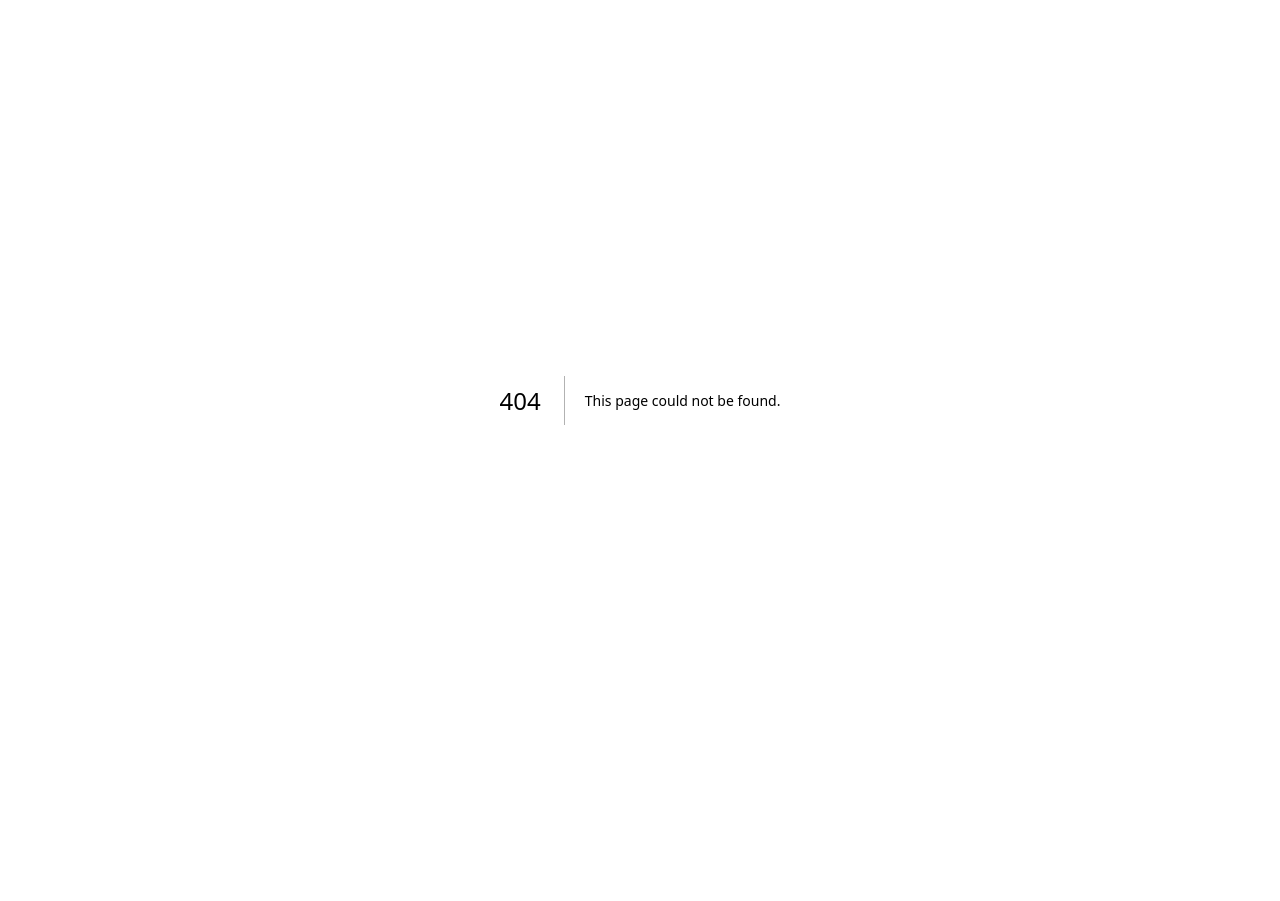
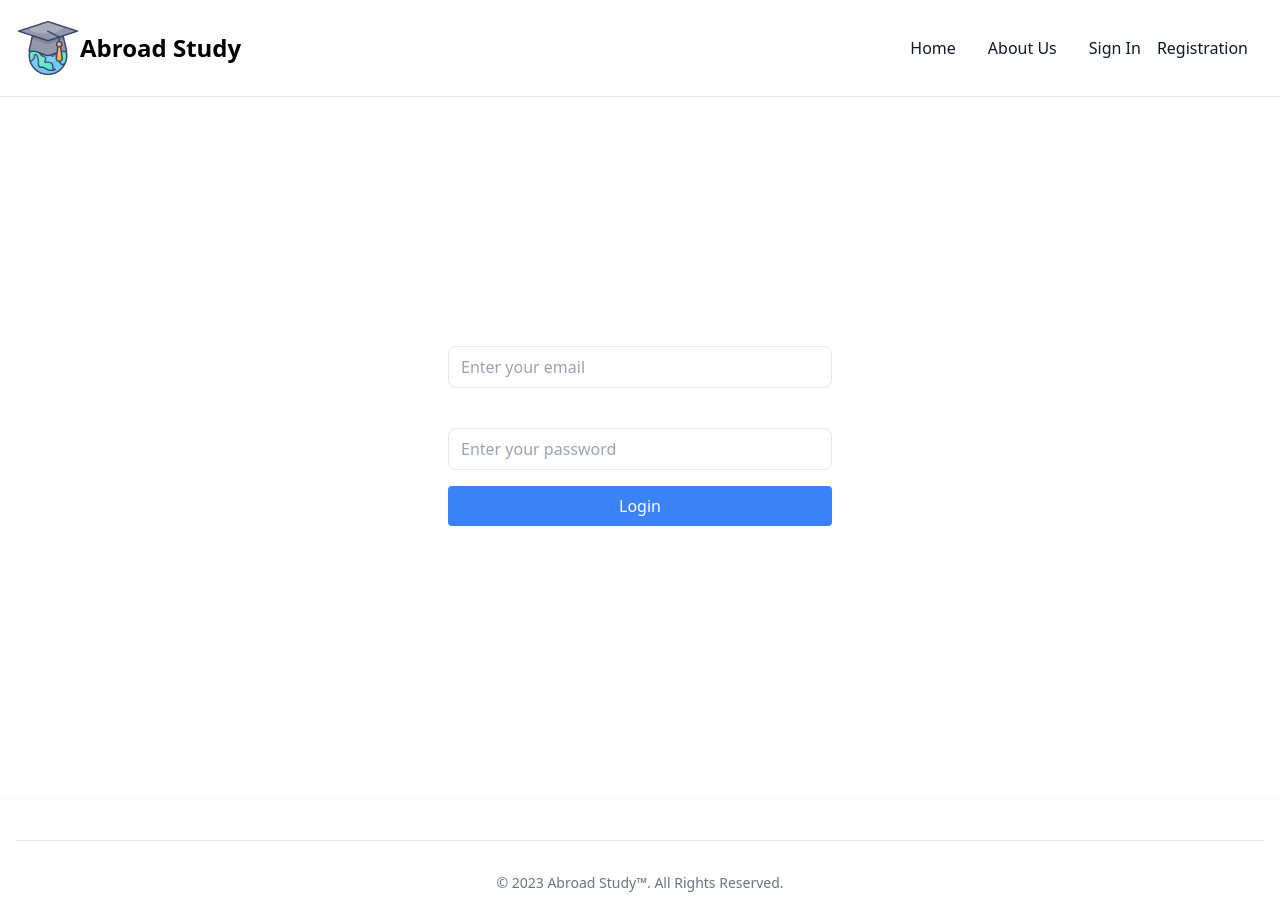
Before and after one commit to aftabrakinsad/Abroad_Study_Consulting_FT_FE, a Next.js app: page /auth/signin in a window 1280 px wide. Before the commit this address had no page. Before the commit the page ends 800 px from the top, so only its background shows below. Built offline with nearby package versions, Linux system fonts and the light colour scheme.

Commit message:
FT-FE-BackEnd

```diff
--- /dev/null
+++ b/pages/auth/signin.js
@@ -0,0 +1,70 @@
+import { useState } from 'react';
+import axios from 'axios';
+import MyLayout from '../component/layout';
+import { useRouter } from 'next/router';
+import Footer from '../component/footer';
+
+export default function SignIn() {
+  const [email, setEmail] = useState('');
+  const [password, setPassword] = useState('');
+  const [error, setError] = useState('');
+  const [loading, setLoading] = useState(false);
+  const router = useRouter();
+
+  const handleSubmit = async (event) => {
+    event.preventDefault();
+
+    try {
+      setLoading(true);
+
+      const response = await axios.post('http://localhost:3001/admin/signin', { email, password });
+      // console.log('res: ' + response.email);
+
+      sessionStorage.setItem('email', response.data);
+      router.push('/admin/dashboard');
+    } catch (error) {
+      console.log('error22: ' + error.message);
+      setError('Invalid login');
+    }
+  };
+
+  return (
+    <>
+      <MyLayout title="Login" />
+      <div className="flex items-center justify-center h-screen dark:bg-gray-800 dark:border-gray-700">
+        <div className="bg-white p-8 rounded w-full max-w-md dark:bg-gray-800 dark:border-gray-100">
+          <h1 className="text-2xl font-semibold mb-4 text-center text-white">Login</h1>
+          <form onSubmit={handleSubmit}>
+            <div className="mb-4">
+              <label className="block text-white text-sm font-medium mb-1">Email</label>
+              <input
+                type="email"
+                className="w-full px-3 py-2 border rounded-lg focus:ring focus:ring-blue-300"
+                placeholder="Enter your email"
+                value={email}
+                onChange={(e) => setEmail(e.target.value)}
+              />
+            </div>
+            <div className="mb-4">
+              <label className="block text-white text-sm font-medium mb-1">Password</label>
+              <input
+                type="password"
+                className="w-full px-3 py-2 border rounded-lg focus:ring focus:ring-blue-300"
+                placeholder="Enter your password"
+                value={password}
+                onChange={(e) => setPassword(e.target.value)}
+              />
+            </div>
+            <button
+              type="submit"
+              className="w-full bg-blue-500 text-white py-2 px-4 rounded hover:bg-blue-600 focus:ring focus:ring-blue-300">
+              Login
+            </button>
+          </form>
+          {error && <p className="text-red-500 mt-2">{error}</p>}
+        </div>
+      </div>
+      <Footer />
+    </>
+  );
+}
--- a/pages/component/footer.js
+++ b/pages/component/footer.js
@@ -2,8 +2,8 @@ export default function Footer()
 {
     return (
         <>
-            <footer className="bg-white rounded-lg shadow dark:bg-gray-900 m-4">
-                <div className="w-full max-w-screen-xl mx-auto p-4 md:py-8">
+            <footer className="bg-white shadow dark:bg-gray-800 dark:border-gray-700">
+                <div className="w-full max-w-screen-xl mx-auto p-4 md:py-2">
                     <hr className="my-6 border-gray-200 sm:mx-auto dark:border-gray-700 lg:my-8" />
                     <span className="block text-sm text-gray-500 sm:text-center dark:text-gray-400">© 2023 <a href="#" className="hover:underline">Abroad Study™</a>. All Rights Reserved.</span>
                 </div>
--- a/pages/component/layout.js
+++ b/pages/component/layout.js
@@ -23,7 +23,7 @@ export default function MyLayout(props) {
             </ul>
             <ul className="flex p-4 space-x-4">
               <li>
-                <Link href="/signin" className="block py-2 px-3 text-gray-900 rounded hover:bg-gray-100 md:hover:bg-transparent md:hover:text-blue-700 md:p-0 md:dark:hover:text-blue-500 dark:text-white dark:hover:bg-gray-700 dark:hover:text-white md:dark:hover:bg-transparent dark:border-gray-700">Sign In</Link>
+                <Link href="auth/signin" className="block py-2 px-3 text-gray-900 rounded hover:bg-gray-100 md:hover:bg-transparent md:hover:text-blue-700 md:p-0 md:dark:hover:text-blue-500 dark:text-white dark:hover:bg-gray-700 dark:hover:text-white md:dark:hover:bg-transparent dark:border-gray-700">Sign In</Link>
               </li>
               <li>
                 <Link href="/register" className="block py-2 px-3 text-gray-900 rounded hover:bg-gray-100 md:hover:bg-transparent md:hover:text-blue-700 md:p-0 md:dark:hover:text-blue-500 dark:text-white dark:hover:bg-gray-700 dark:hover:text-white md:dark:hover:bg-transparent dark:border-gray-700">Registration</Link>
--- a/pages/signin.js
+++ /dev/null
@@ -1,67 +0,0 @@
-import { useState } from 'react';
-import axios from 'axios';
-import MyLayout from './component/layout';
-import { useRouter } from 'next/router';
-import Footer from './component/footer';
-
-export default function SignIn() {
-  const [email, setEmail] = useState('');
-  const [password, setPassword] = useState('');
-  const [error, setError] = useState('');
-  const router = useRouter();
-
-  const handleSubmit = async (event) => {
-    event.preventDefault();
-
-    try {
-      const response = await axios.post('http://localhost:3001/admin/signin', { email, password });
-      console.log('res: ' + response.data);
-
-      sessionStorage.setItem('email', response.data);
-      router.push('/admin/dashboard');
-    } catch (error) {
-      console.log('error22: ' + error.message);
-      setError('Invalid login');
-    }
-  };
-
-  return (
-    <>
-      <MyLayout title="Sign In" />
-      <div className="flex items-center justify-center h-screen bg-gray-100">
-        <div className="bg-white p-8 rounded shadow-md w-full max-w-md">
-          <h1 className="text-2xl font-semibold mb-4">Sign In</h1>
-          <form onSubmit={handleSubmit}>
-            <div className="mb-4">
-              <label className="block text-gray-700 text-sm font-medium mb-1">Email</label>
-              <input
-                type="email"
-                className="w-full px-3 py-2 border rounded-lg focus:ring focus:ring-blue-300"
-                placeholder="Enter your email"
-                value={email}
-                onChange={(e) => setEmail(e.target.value)}
-              />
-            </div>
-            <div className="mb-4">
-              <label className="block text-gray-700 text-sm font-medium mb-1">Password</label>
-              <input
-                type="password"
-                className="w-full px-3 py-2 border rounded-lg focus:ring focus:ring-blue-300"
-                placeholder="Enter your password"
-                value={password}
-                onChange={(e) => setPassword(e.target.value)}
-              />
-            </div>
-            <button
-              type="submit"
-              className="w-full bg-blue-500 text-white py-2 px-4 rounded hover:bg-blue-600 focus:ring focus:ring-blue-300">
-              Sign In
-            </button>
-          </form>
-          {error && <p className="text-red-500 mt-2">{error}</p>}
-        </div>
-      </div>
-      <Footer />
-    </>
-  );
-}
```
Also changed, not shown: pages/auth/registration.js (added).
